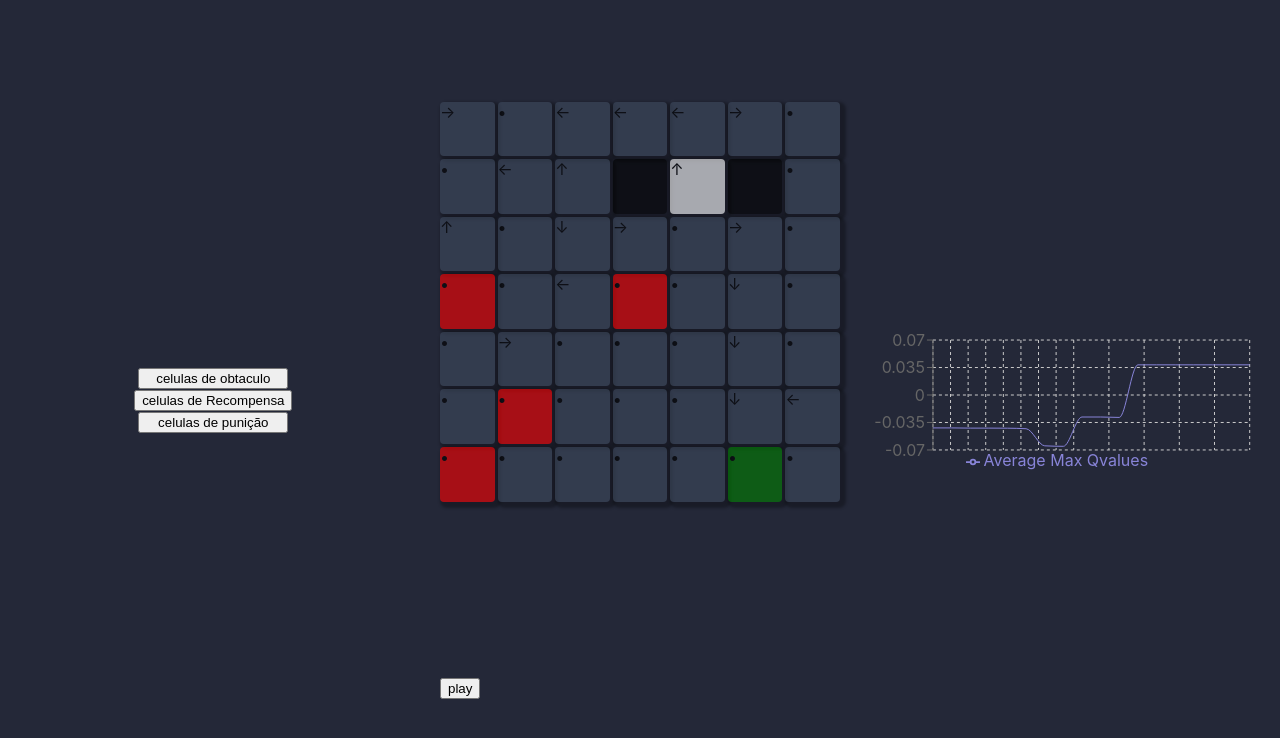
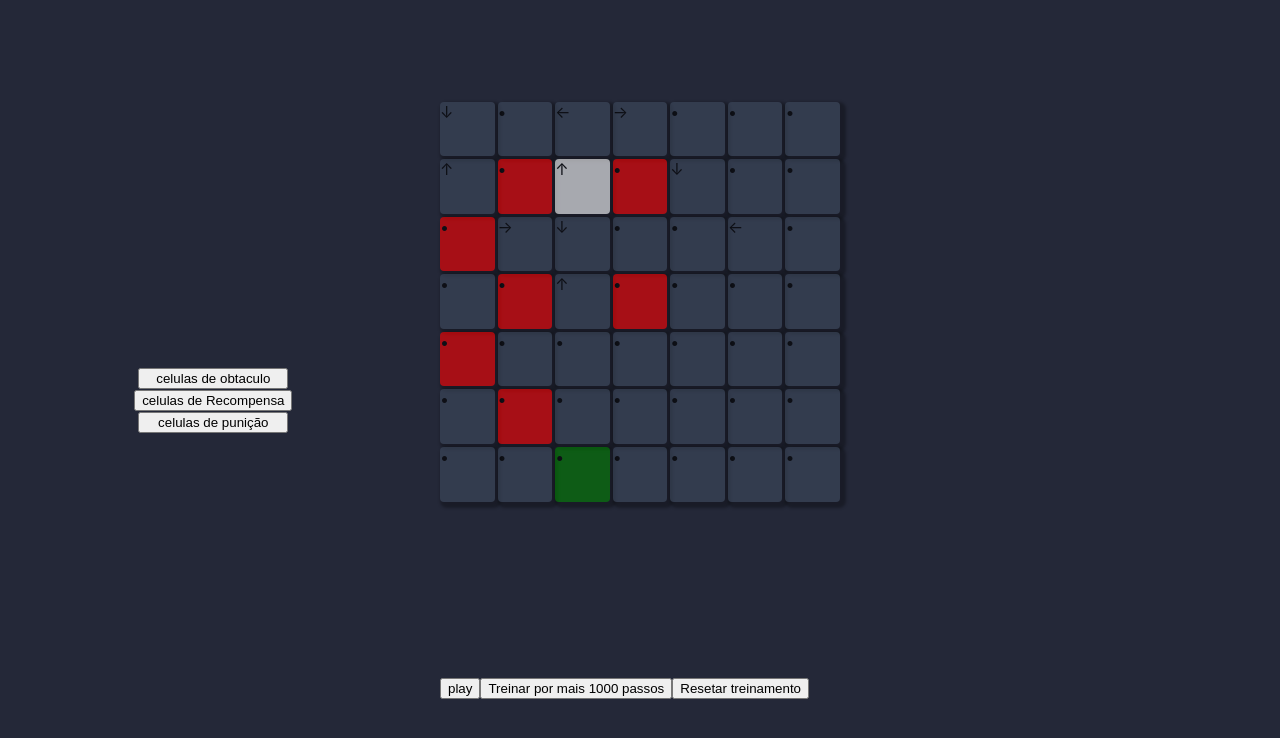
Before and after one commit to SamuelLipovetsky/Q_learning, a React (Create React App) app: page / in a window 1280 px wide. Shown: the top 738 px of the page. Built offline with nearby package versions, Linux system fonts and the light colour scheme.

Commit message:
fix qlearning efficiency next

```diff
--- a/src/core/main/aux-functions.js
+++ b/src/core/main/aux-functions.js
@@ -91,50 +91,42 @@ export function getNextState(state, action) {
     }
 }
 
-// export function qLearning(grid, learningRate, discountFactor, defaultReward) {
-//     const numStates = grid.length;
-//     const numActions = 4; // up, down, left, right
-//     const qTable = initializeQTable(numStates);
-//     const agentStates = [];
-//     let state = [0, 0];
-//     let totalReward = 0;
-//     let iterations = 0;
-//     const rewards = [];
+export function qLearning(qTable,grid, learningRate, discountFactor, defaultReward) {
+    const numStates = grid.length;
+    const numActions = 4; // up, down, left, right
+    let state = [0, 0];
+    let totalReward = 0;
+    const rewards = [];
+    // Choose an action based on epsilon-greedy strategy
+    let action;
+    if (Math.random() < 0.2) {
+        action = Math.floor(Math.random() * getAvailableActions(grid, state).length);
+    } else {
+        action = chooseOptimalAction(qTable, state, grid);
+    }
+
+    // Execute the action and observe the next state and reward
+    const nextState = getNextState(state, action);
+    const reward = getReward(grid, nextState, defaultReward);
+
+    if (reward !== undefined) {
+        const qValue = qTable[state[0]][state[1]][action];
+        const maxQValue = Math.max(...qTable[nextState[0]][nextState[1]]);
+        qTable[state[0]][state[1]][action] += learningRate * (reward + discountFactor * maxQValue - qValue);
+        totalReward += reward;
+    }
+
+    state = nextState;
+
+    if (reward === 1) {
+        rewards.push(totalReward);
 
 
-//     agentStates.push(state);
+        totalReward = 0;
 
-
-//     // Choose an action based on epsilon-greedy strategy
-//     let action;
-//     if (Math.random() < 0.2) {
-//         action = Math.floor(Math.random() * getAvailableActions(grid, state).length);
-//     } else {
-//         action = chooseOptimalAction(qTable, state, grid);
-//     }
-
-//     // Execute the action and observe the next state and reward
-//     const nextState = getNextState(state, action);
-//     const reward = getReward(grid, nextState, defaultReward);
-
-//     if (reward !== undefined) {
-//         const qValue = qTable[state[0]][state[1]][action];
-//         const maxQValue = Math.max(...qTable[nextState[0]][nextState[1]]);
-//         qTable[state[0]][state[1]][action] += learningRate * (reward + discountFactor * maxQValue - qValue);
-//         totalReward += reward;
-//     }
-
-//     state = nextState;
-
-//     if (reward === 1) {
-//         rewards.push(totalReward);
-
-
-//         totalReward = 0;
-
-//     }
-//     if (reward === -1) {
-//         totalReward = 0;
-//     }
-//     return { qTable, agentStates };
-// }
+    }
+    if (reward === -1) {
+        totalReward = 0;
+    }
+    return { qTable, agentStates };
+}
--- a/src/core/main/main.css
+++ b/src/core/main/main.css
@@ -15,16 +15,20 @@
 .matrix{
   height: 80vh;
   flex-basis: 33.33%;
+  align-items: center;
+  justify-content: center
 }
 .config{
   height: 20vh;
   min-width: 150px;
+  align-items: center;
+  justify-content: center
+
 }
 .child{
     flex: 1;
     display: flex;
     flex-direction: column;
-    align-items: center;
-    justify-content: center
+
 
   }
--- a/src/core/main/main.js
+++ b/src/core/main/main.js
@@ -9,34 +9,37 @@ import MatrixControls from '../matrixControls/matrixControls';
 function Main() {
   const [matrixData, setMatrixData] = useState(() => {
     return [
-      [1, 0, 0, 3, 0, 0, 3],
-      [0, 0, 0, 0, 0, 3, 0],
+      [1, 0, 3, 0, 3, 0, 0],
+      [0, 3, 0, 3, 0, 3, 0],
+      [0, 0, 0, 0, 0, 0, 4],
+      [0, 3, 0, 3, 0, 0, 0],
       [0, 0, 0, 0, 0, 0, 0],
-      [0, 2, 0, 3, 0, 0, 0],
       [0, 0, 0, 0, 0, 0, 0],
-      [0, 2, 0, 0, 0, 0, 4],
       [0, 0, 0, 0, 0, 0, 0],
     ]
   });
   const [graphData, setGraphData] = useState([{ value: 0 }])
   const [qTable, setqTable] = useState(() => { return utils.initializeQTable(7) })
   const [drawData, setDrawdata] = useState(0)
-  const [intervalDuration, setIntervalDuration] = useState(10);
+  const [intervalDuration, setIntervalDuration] = useState(50);
   const [intervalId, setIntervalId] = useState(null);
   const [isPlaying, setIsPlaying] = useState(true)
-  let agentPosition =[0,0]
+  const [isTraining, setIsTraining] = useState(false)
+
+  // const [agentPosition,setAgentPosition] =useState([0,0])
+  let agentPosition = [0, 0]
   for (let i = 0; i < matrixData.length; i++) {
     for (let j = 0; j < matrixData[i].length; j++) {
       if (matrixData[i][j] === 1) {
         // return { row: i, column: j };
-        agentPosition= [i,j]
+        agentPosition = [i, j]
         break
       }
     }
   }
 
   let passos = 0
-  const qLearning = (learningRate, discountFactor, defaultReward) => {
+  const qLearningState = (learningRate, discountFactor, defaultReward) => {
     const numStates = matrixData.length;
     const numActions = 4;
     // Choose an action based on epsilon-greedy strategy
@@ -57,15 +60,12 @@ function Main() {
     const [agentRow, agentCol] = agentPosition;
     const qValue = qTable[agentRow][agentCol][action];
     const maxQValue = Math.max(...qTable[nextState[0]][nextState[1]]);
-
     const newQTable = [...qTable];
     newQTable[agentRow][agentCol][action] += learningRate * (reward + discountFactor * maxQValue - qValue);
     setqTable(newQTable);
     const [nextRow, nextCol] = nextState;
     passos += 1;
-
     if (reward == 3 || reward == -3) {
-
       const newMatrix = [...matrixData];
       newMatrix[agentRow][agentCol] = 0
       const newQTable = [...qTable];
@@ -75,7 +75,6 @@ function Main() {
       if (reward == 3) {
         newQTable[nextState[0]][nextState[1]] = [+1, +1, +1, +1]
       }
-
       setqTable(newQTable);
       updateMatrix(newMatrix)
       if (reward == 1) {
@@ -83,6 +82,7 @@ function Main() {
       }
       passos = 0
       agentPosition = [0, 0]
+
     }
     else {
       agentPosition = nextState
@@ -98,16 +98,13 @@ function Main() {
     const totalSum = maxValues.reduce((acc, subArray) =>
       acc + subArray.reduce((subAcc, val) => subAcc + val, 0), 0
     );
-
     const average_max_q = totalSum / (qTable.length * qTable[0].length);
-
-
     // setGraphData(prevGraphData => [...prevGraphData, { value: average_max_q }]);
     setGraphData(prevGraphData => {
       const shouldAddValue = Math.random() < 0.05; // Random check to determine whether to add the value or not
 
       if (shouldAddValue) {
-        return [...prevGraphData, { "Average Max Qvalues" : average_max_q }];
+        return [...prevGraphData, { "Average Max Qvalues": average_max_q }];
       } else {
         return prevGraphData; // Return the previous state without adding the new value
       }
@@ -117,7 +114,7 @@ function Main() {
   useEffect(() => {
     if (isPlaying) {
       const interval = setInterval(() => {
-        qLearning(0.3, 0.9, -0.06);
+        qLearningState(0.3, 0.9, -0.06);
       }, intervalDuration);
 
       setIntervalId(interval);
@@ -133,13 +130,42 @@ function Main() {
     setDrawdata(newDrawingType);
   };
   const updateIsPlaying = () => {
+
     setIsPlaying(prevIsPlaying => !prevIsPlaying);
+
   };
+  const runQlearning = (n_times) => {
+    if (!isTraining) {
+      console.log('1')
+      setIsTraining(true)
+      setIsPlaying(false)
+      for (let i = 0; i < n_times; i++) {
+        qLearningState(0.3, 0.9, -0.06, 0.9);
+      }
 
+      const newMatrix = [...matrixData];
+      newMatrix[agentPosition[0]][agentPosition[1]] = 0
+      updateMatrix(newMatrix)
+      agentPosition = [0, 0]
+      setIsPlaying(true)
+      setIsTraining(false)
+      console.log('2')
+    }
+
+
+
+  }
+  const resetTable = () => {
+    setIsPlaying(false)
+    agentPosition = [0, 0]
+    let newQTable = utils.initializeQTable(7)
+    setqTable(newQTable);
+
+  }
   const handleSliderChange = (event) => {
     setIntervalDuration(parseInt(event.target.value, 10)); // Parse slider value to integer
   };
-  console.log(isPlaying)
+
   return (
     <div className="">
       <div className="wrapper">
@@ -153,12 +179,12 @@ function Main() {
         </div>
         <div className="child matrix">
           <Matrix qTable={qTable} initialData={matrixData} drawData={drawData} updateMatrix={updateMatrix} />
-          <MatrixControls updateIsPlaying={updateIsPlaying} ></MatrixControls>
+          <MatrixControls resetTable={resetTable} runQlearning={runQlearning} updateIsPlaying={updateIsPlaying} ></MatrixControls>
         </div>
         <div className="child config ">
 
 
-          <ResponsiveContainer width="100%">
+          {/* <ResponsiveContainer width="100%">
             <LineChart
               data={graphData}
               margin={{ top: 20, right: 30, left: 20, bottom: 10 }}
@@ -169,7 +195,7 @@ function Main() {
               <Legend />
               <Line type="monotone" dataKey="Average Max Qvalues" stroke="#8884d8" />
             </LineChart>
-          </ResponsiveContainer>
+          </ResponsiveContainer> */}
         </div>
       </div>
     </div>
--- a/src/core/matrix/Matrix.css
+++ b/src/core/matrix/Matrix.css
@@ -7,9 +7,6 @@
   height: 90%;
   min-width: 400px;
   min-height: 400px;
-
-
-
 }
 .collumn{
   display: grid;
--- a/src/core/matrixControls/matrixControls.js
+++ b/src/core/matrixControls/matrixControls.js
@@ -10,16 +10,27 @@ function MatrixControls(props) {
     else {
         playingStatus = <div></div>
     }
-    const handleClick = () => {
+    const handleUpdateIsPlaying = () => {
         props.updateIsPlaying()
 
     }
-
+    const handleRunQlearning =()=>{
+        props.runQlearning(500000)
+    }
+    const handleResetTable =()=>{
+        props.resetTable()
+    }
 
     return (
         <div className='matrix-control'>
-            <button onClick={handleClick}>
+            <button onClick={handleUpdateIsPlaying}>
                 play
+            </button>
+            <button onClick={handleRunQlearning}>
+                Treinar por mais 1000 passos
+            </button>
+            <button onClick={handleResetTable}>
+                Resetar treinamento
             </button>
         </div>
 
```
Also changed, not shown: 1 other file (tests, documents, lock files or other folders).
